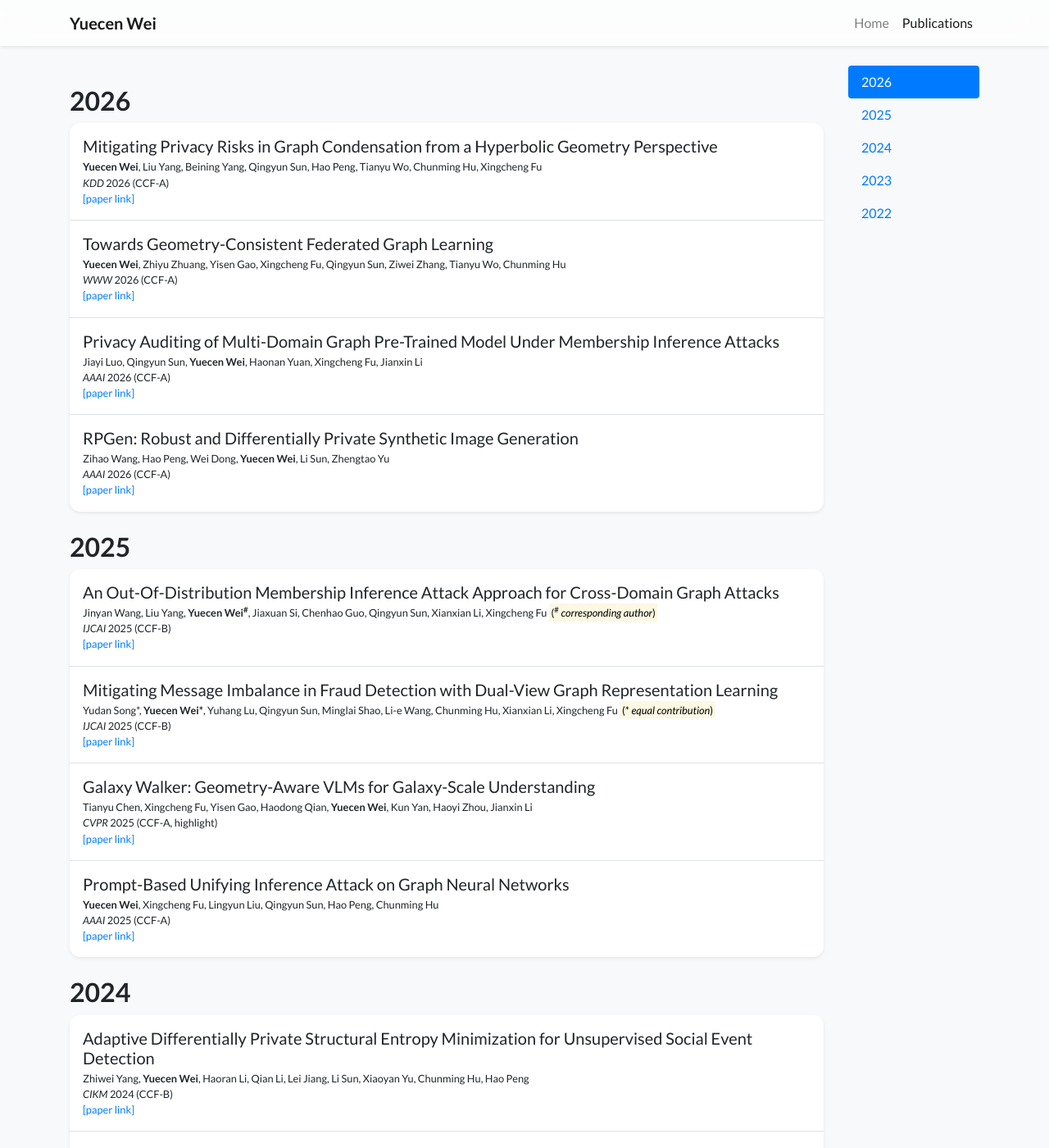
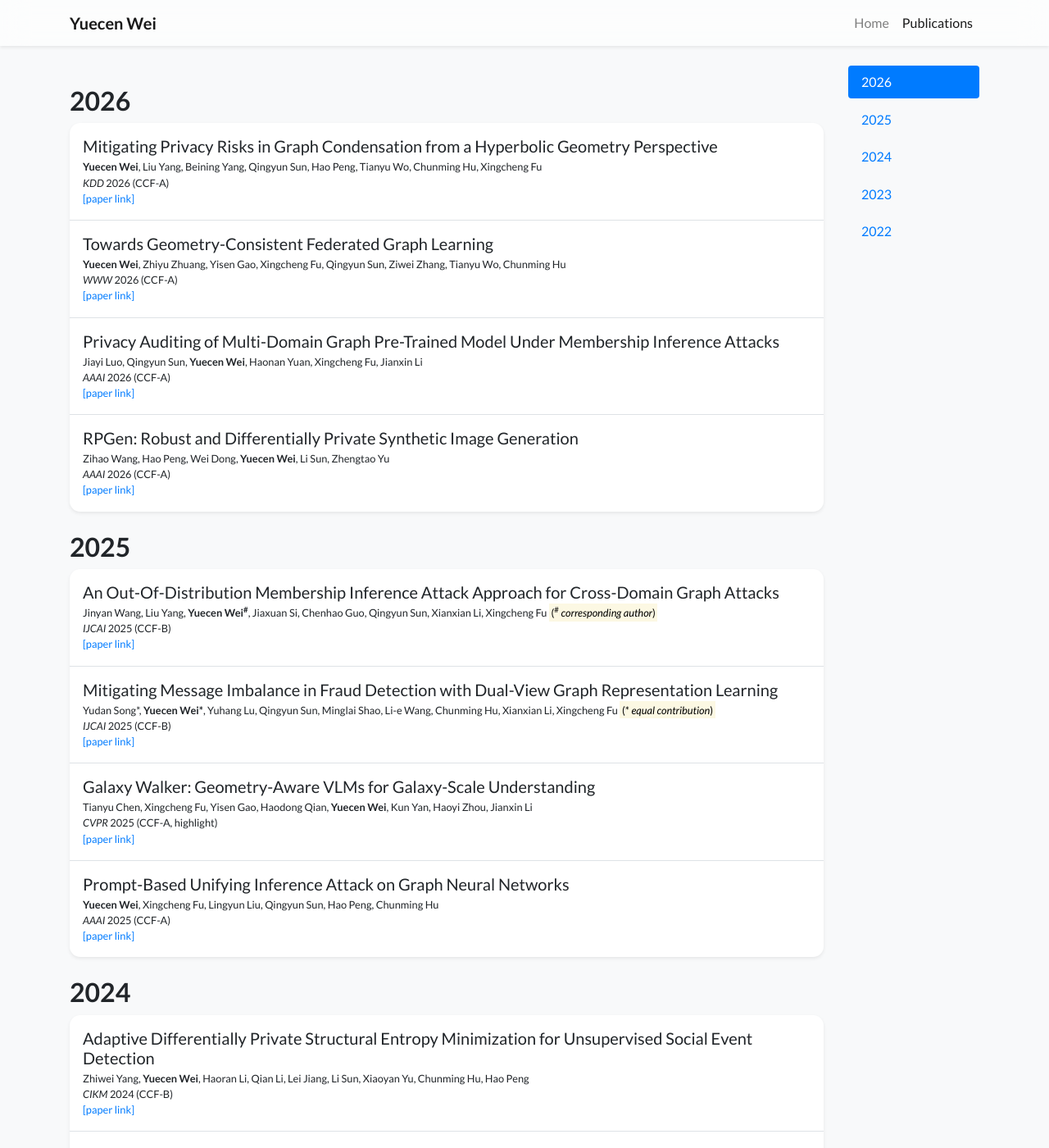
Before and after one commit to yuecen-wei/yuecen-wei.github.io, a Jekyll site: the page built from publications.html, in a window 1280 px wide and 1400 px high. Shown: the whole window at 82% size. Built offline with Jekyll 4.4.1, drawn with Linux system fonts in a browser that asks for light colours; nearby versions of some CDN libraries; a style sheet for code colours, icons or effects is not loaded.

Commit message:
Fix social icon hover and year nav

```diff
--- a/_includes/widgets/profile_card_mini.html
+++ b/_includes/widgets/profile_card_mini.html
@@ -45,7 +45,7 @@
                 {% endif %}
 
                 <div class="row pt-2">
-                    <div class="col text-center h4">
+                    <div class="col text-center h4 profile-social-links">
                         {% if site.data.profile.gscholar %}
                         {%- if site.data.profile.gscholar contains 'scholar.google' -%}
                         {%- assign gscholar_url = site.data.profile.gscholar -%}
--- a/assets/css/global.css
+++ b/assets/css/global.css
@@ -91,3 +91,34 @@ div.lazy {
 .email-text {
     font-family: Source Code Pro, monospace;
 }
+
+.profile-social-links a,
+.profile-social-links a:hover,
+.profile-social-links a:focus {
+    display: inline-flex;
+    align-items: center;
+    justify-content: center;
+    text-decoration: none;
+    line-height: 1;
+}
+
+.profile-social-links a:hover i,
+.profile-social-links a:focus i {
+    text-decoration: none;
+}
+
+.publication-year-heading {
+    scroll-margin-top: 96px;
+}
+
+#navbar-year {
+    z-index: 10;
+}
+
+#navbar-year .nav-link {
+    display: block;
+    margin-bottom: 0.35rem;
+    pointer-events: auto;
+    position: relative;
+    z-index: 1;
+}
--- a/publications.html
+++ b/publications.html
@@ -11,7 +11,7 @@ body_attr: >-
 <div class="row">
     <div class="col-12 col-lg-10">
         {% for year in pubs_by_year %}
-        <h2 class="pt-4" id="year-{{ year.name }}">{{ year.name }}</h2>
+        <h2 class="pt-4 publication-year-heading" id="year-{{ year.name }}">{{ year.name }}</h2>
         <div class="my-0 p-0 bg-white shadow-sm rounded-xl">
             {% for item in year.items %}
                 {% include widgets/publication_item.html item=item hide_bottom_border=forloop.last first=forloop.first last=forloop.last %}
@@ -23,7 +23,7 @@ body_attr: >-
     <div class="col-2 d-none d-lg-block">
         <div id="navbar-year" class="nav nav-pills flex-column sticky-top" style="top: 80px">
             {% for year in pubs_by_year %}
-            <a class="nav-link d-block" href="#year-{{ year.name }}">{{ year.name }}</a>
+            <a class="nav-link" href="#year-{{ year.name }}">{{ year.name }}</a>
             {% endfor %}
         </div>
     </div>
```
